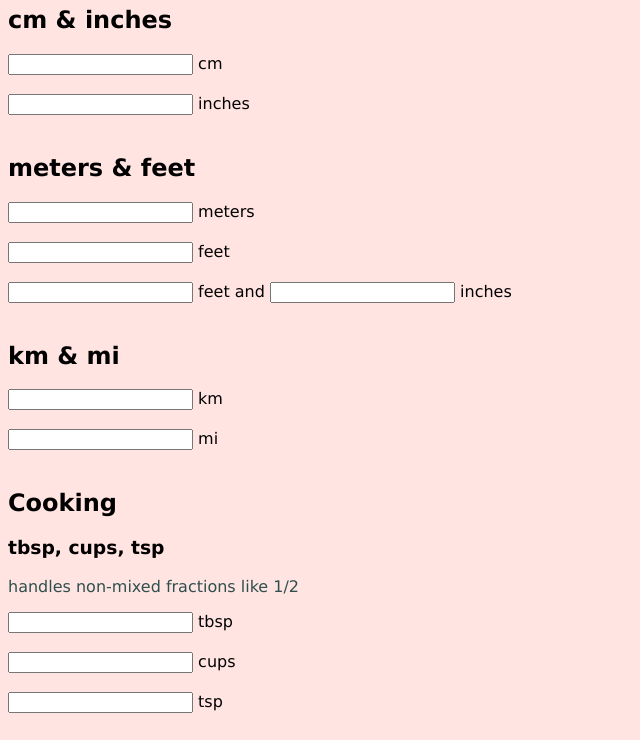
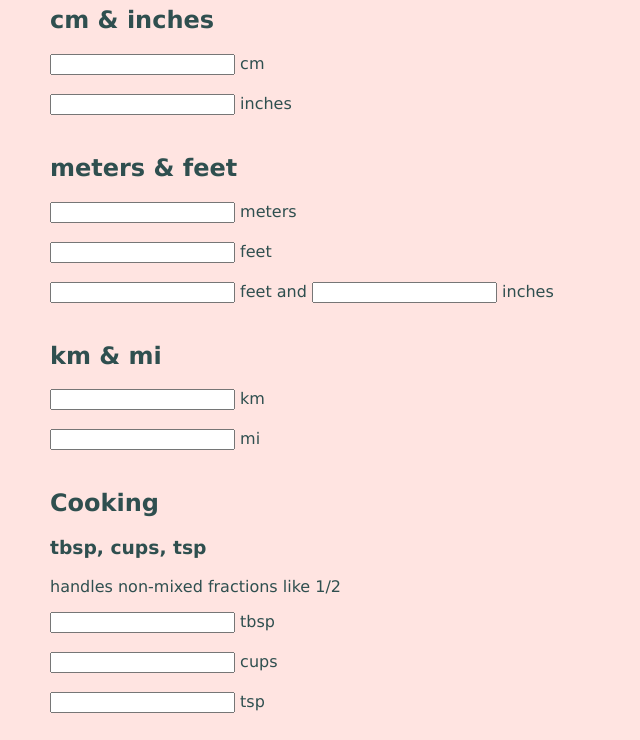
Before and after one commit to echoeoe/converter, a website: page index.html in a window 1280 px wide. Shown: the part 75-815 px from the top of the page, without its empty margins (0-640 px from the left). Drawn offline with Linux system fonts and the light colour scheme.

Commit message:
Update index.html
appearance

```diff
--- a/index.html
+++ b/index.html
@@ -4,7 +4,8 @@
 <head>
 <meta name="viewport" content="width=device-width, initial-scale=1.0">
 <style>
-body {background-color: MistyRose; font-family:"Arial Rounded MT", "Verdana", sans-serif;}
+body {background-color: MistyRose; font-family:"Arial Rounded MT", "Verdana", sans-serif;
+    margin-left: 50px; color: darkslategrey;}
 h1   {color: darkslategrey;}
 p    {color: darkslategrey;}
 </style>
```
